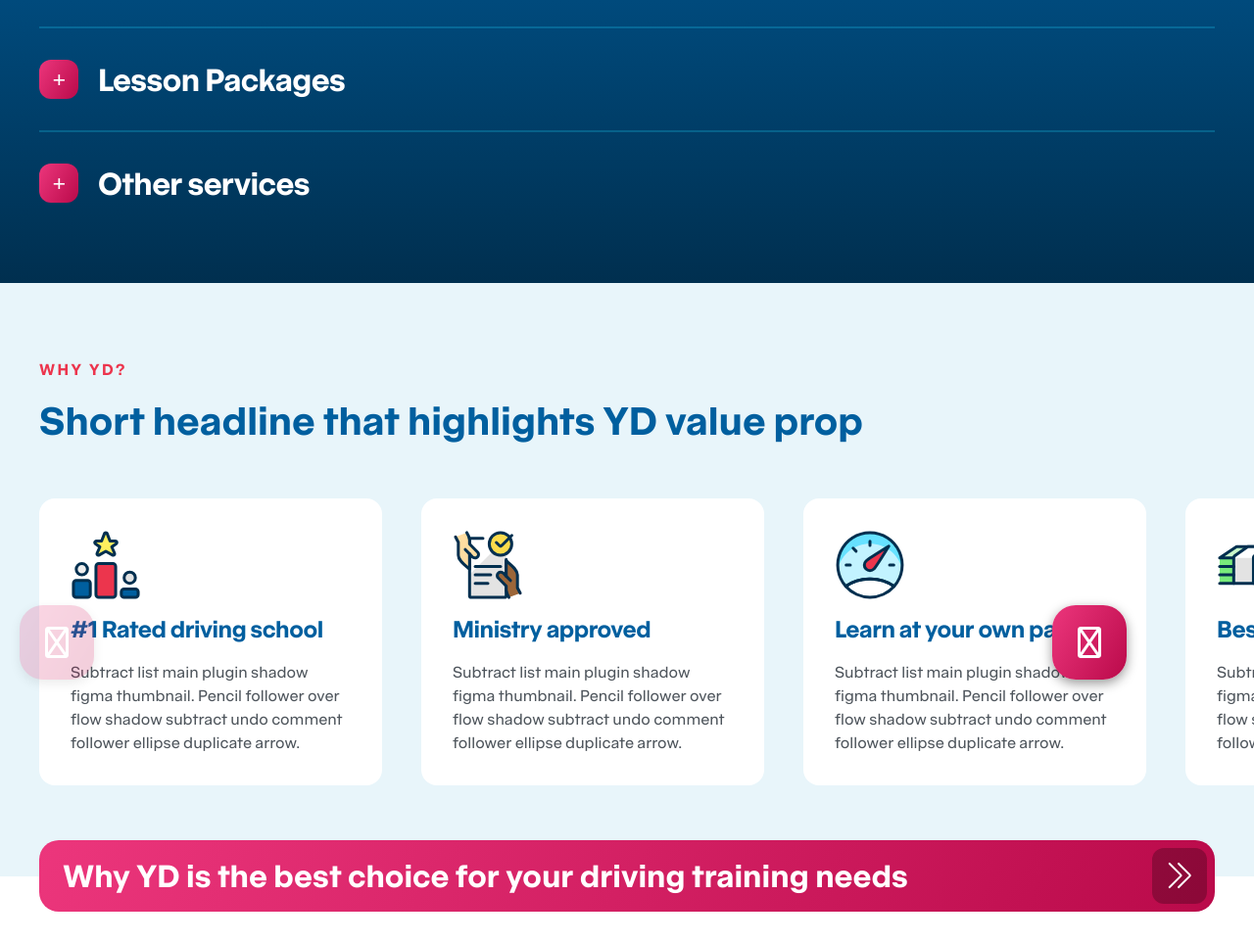
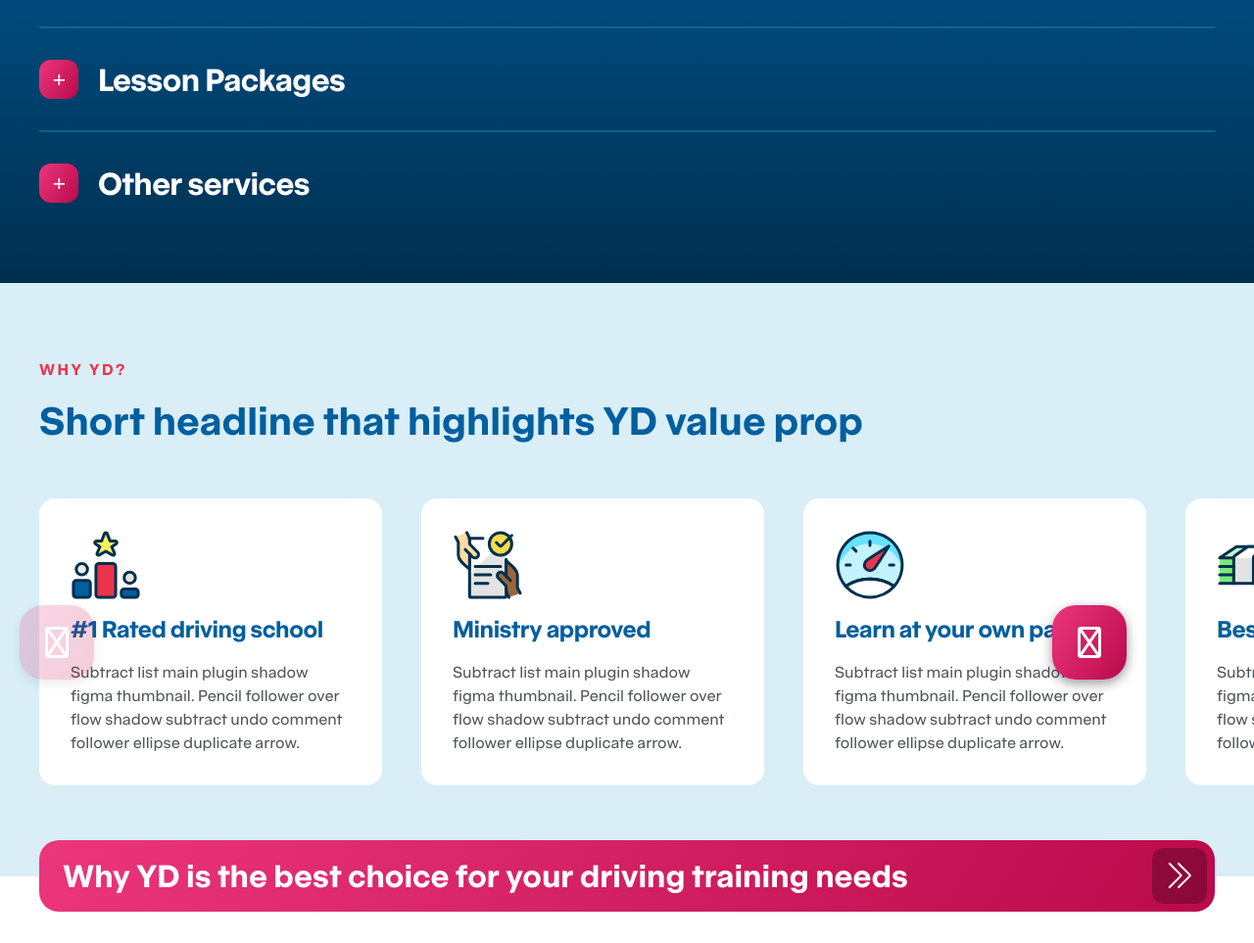
Before and after one commit to MiriyalaMuraliKrishna/YD, a plain HTML site: page html/index.html in a window 1280 px wide. Shown: the part 897-1860 px from the top of the page at 98% size. Drawn offline with nearby package versions, Linux system fonts and the light colour scheme; files whose address does not match are found by name.

Commit message:
correction

```diff
--- a/html/css/_elements/_color.css
+++ b/html/css/_elements/_color.css
@@ -14,7 +14,8 @@
     --Navy: #002F4F;
     --Electric-Blue:#1CCCF3;
     --Yellow: #FBDB4C;
-    --Background-B: rgba(217, 238, 247, 0.60);
+    --Background-B: rgb(217, 238, 247);
+    /* --Background-B: rgba(217, 238, 247, 0.60); */
     --Elevated-Purple: #E5DFFF;
 
     --Red-Gradient: linear-gradient(120deg, #EC367C 0%, #BA0A4A 100%);
```
